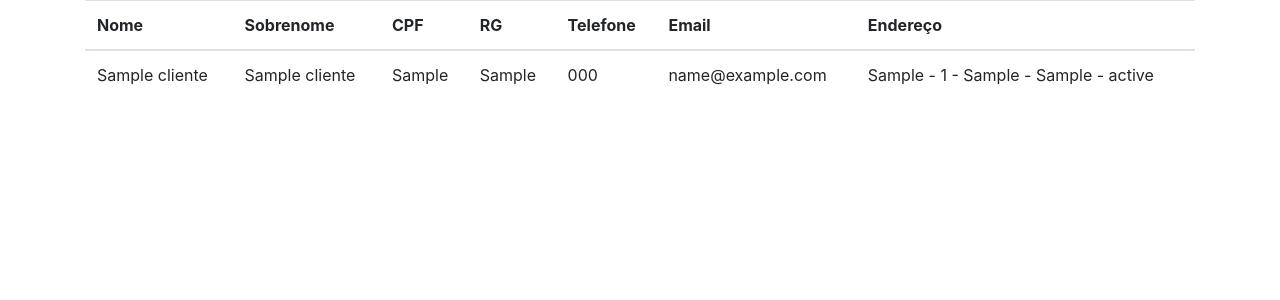
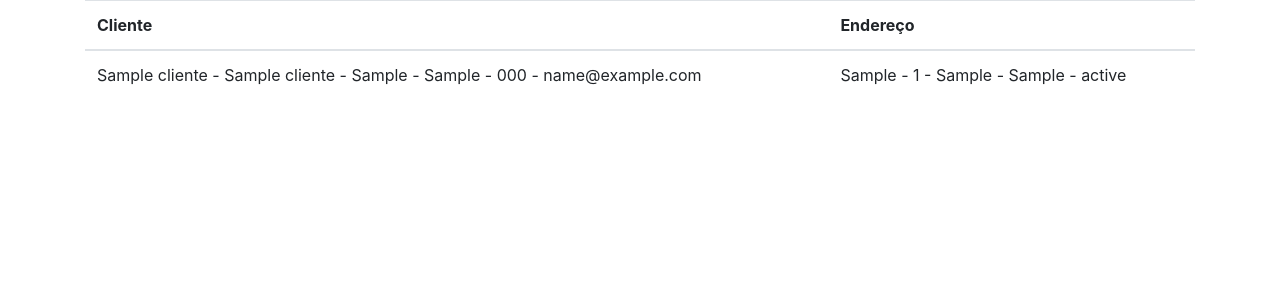
Before and after one commit to YohanAlexander/api-django, a Django app: page / in a window 1280 px wide. Shown: the top 300 px of the page. Run offline with Django 3.2, Linux system fonts and the light colour scheme; tables that the repository leaves empty hold one stand-in row (values such as "Sample post"); some libraries are stand-ins or nearby versions.

Commit message:
🔥 fix herança banco de dados

```diff
--- a/api/models.py
+++ b/api/models.py
@@ -13,10 +13,13 @@ class Cliente(models.Model):
     rg = models.CharField('RG', max_length=100)
     telefone = PhoneNumberField('Telefone')
     email = models.EmailField('Email', max_length=100)
-    endereco = models.ForeignKey('Endereco', on_delete=models.CASCADE)
+
+    class Meta:
+        verbose_name = 'Cliente'
+        verbose_name_plural = 'Clientes'
 
     def __str__(self):
-        return self.nome
+        return f'{self.nome} - {self.sobrenome} - {self.cpf} - {self.rg} - {self.telefone} - {self.email}'
 
 class Endereco(models.Model):
 
@@ -25,6 +28,11 @@ class Endereco(models.Model):
     bairro = models.CharField('Bairro', max_length=100)
     cidade = models.CharField('Cidade', max_length=100)
     estado = models.CharField('Estado', max_length=100)
+    cliente = models.ForeignKey('Cliente', on_delete=models.CASCADE)
+
+    class Meta:
+        verbose_name = 'Endereço'
+        verbose_name_plural = 'Endereços'
 
     def __str__(self):
         return f'{self.logradouro} - {self.numero} - {self.bairro} - {self.cidade} - {self.estado}'
--- a/api/serializers.py
+++ b/api/serializers.py
@@ -7,11 +7,11 @@ class ClienteSerializer(serializers.ModelSerializer):
     class Meta:
 
         model = Cliente
-        fields = ('foto', 'nome', 'sobrenome', 'cpf', 'rg', 'telefone', 'email', 'endereco')
+        fields = ('foto', 'nome', 'sobrenome', 'cpf', 'rg', 'telefone', 'email')
 
 class EnderecoSerializer(serializers.ModelSerializer):
 
     class Meta:
 
         model = Endereco
-        fields = ('logradouro', 'numero', 'bairro', 'cidade', 'estado')
+        fields = ('logradouro', 'numero', 'bairro', 'cidade', 'estado', 'cliente')
--- a/api/templates/index.html
+++ b/api/templates/index.html
@@ -10,25 +10,15 @@
     <table class="table">
       <thead>
         <tr>
-          <th>Nome</th>
-          <th>Sobrenome</th>
-          <th>CPF</th>
-          <th>RG</th>
-          <th>Telefone</th>
-          <th>Email</th>
+          <th>Cliente</th>
           <th>Endereço</th>
         </tr>
       </thead>
       <tbody>
-        {% for cliente in clientes %}
+        {% for endereco in enderecos %}
           <tr>
-            <td>{{ cliente.nome }}</td>
-            <td>{{ cliente.sobrenome }}</td>
-            <td>{{ cliente.cpf }}</td>
-            <td>{{ cliente.rg }}</td>
-            <td>{{ cliente.telefone }}</td>
-            <td>{{ cliente.email }}</td>
-            <td>{{ cliente.endereco }}</td>
+            <td>{{ endereco.cliente }}</td>
+            <td>{{ endereco }}</td>
           </tr>
         {% endfor %}
       </tbody>
--- a/api/views.py
+++ b/api/views.py
@@ -21,10 +21,21 @@ class EnderecoViewSet(viewsets.ModelViewSet):
 
 def index(request):
 
-    clientes = Cliente.objects.all()
+    enderecos = Endereco.objects.all()
 
     context = {
-        'clientes': clientes
+        # 'nome': enderecos.cliente.nome,
+        # 'sobrenome': enderecos.cliente.nome,
+        # 'cpf': enderecos.cliente.cpf,
+        # 'rg': enderecos.cliente.rg,
+        # 'telefone': enderecos.cliente.telefone,
+        # 'email': enderecos.cliente.email,
+        # 'logradouro': enderecos.logradouro,
+        # 'numero': enderecos.numero,
+        # 'bairro': enderecos.bairro,
+        # 'cidade': enderecos.cidade,
+        # 'estado': enderecos.estado,
+        'enderecos': enderecos,
     }
 
     return render(request, 'index.html', context)
--- a/crud/settings.py
+++ b/crud/settings.py
@@ -23,9 +23,9 @@ BASE_DIR = os.path.dirname(os.path.dirname(os.path.abspath(__file__)))
 SECRET_KEY = 'l6k^z)b19rlnbl_+e&=4f36r*nn$7--yppuid%6k6qht57+*q2'
 
 # SECURITY WARNING: don't run with debug turned on in production!
-DEBUG = False
+DEBUG = True
 
-ALLOWED_HOSTS = ['.herokuapp.com']
+ALLOWED_HOSTS = []
 
 
 # Application definition
@@ -41,7 +41,7 @@ INSTALLED_APPS = [
     'phonenumber_field',
     'cpf_field',
     'imagekit',
-    'api'
+    'api',
 ]
 
 MIDDLEWARE = [
```
Also changed, not shown: api/admin.py (+4 -5 lines), 1 other file.
